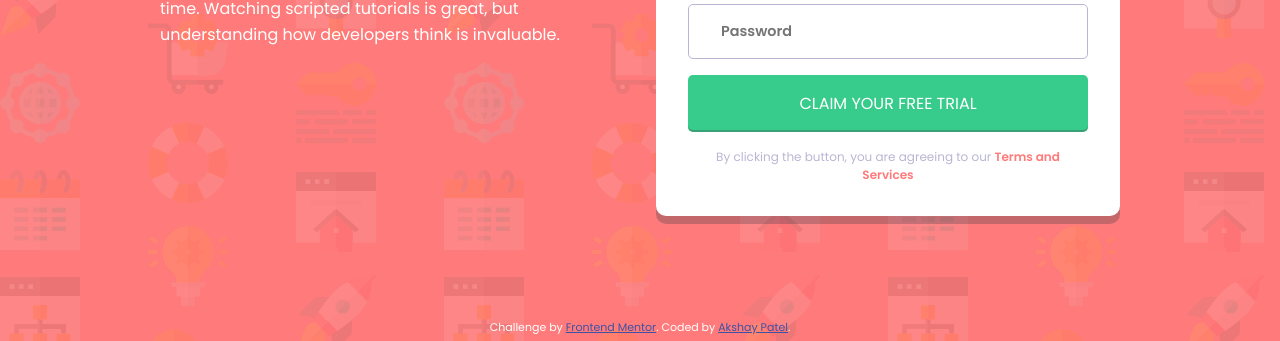
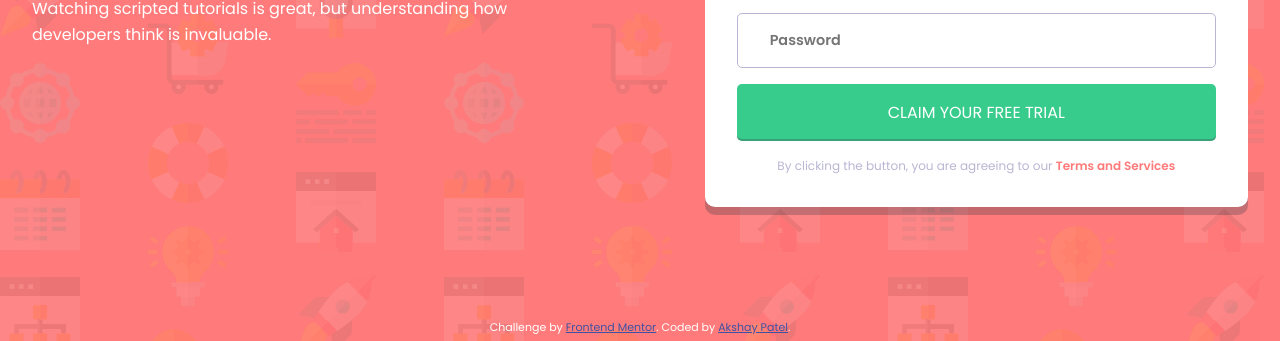
Before and after one commit to akshaypatel99/intro-component-with-signup-form, a plain HTML site: page index.html in a window 1280 px wide. Shown: the part 459-800 px from the top of the page. Drawn offline with Linux system fonts and the light colour scheme.

Commit message:
Update css

```diff
--- a/styles.css
+++ b/styles.css
@@ -177,9 +177,9 @@ footer {
   article {
     display: flex;
     align-items: center;
-    justify-content: space-evenly;
-    width: 80%;
-    height: 80%;
+    justify-content: center;
+    gap: 8%;
+    width: 100%;
     padding: 2rem;
   }
 
```
